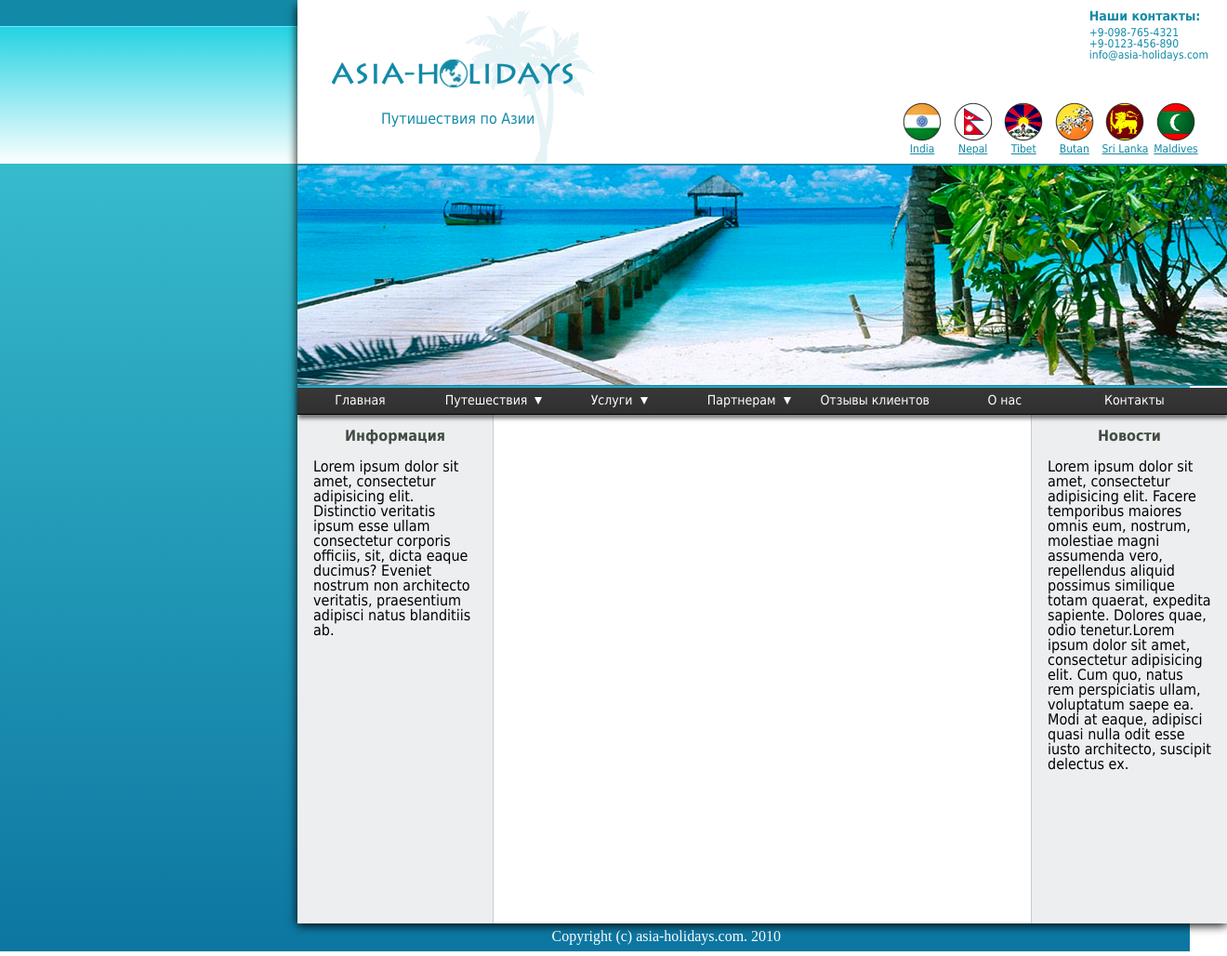
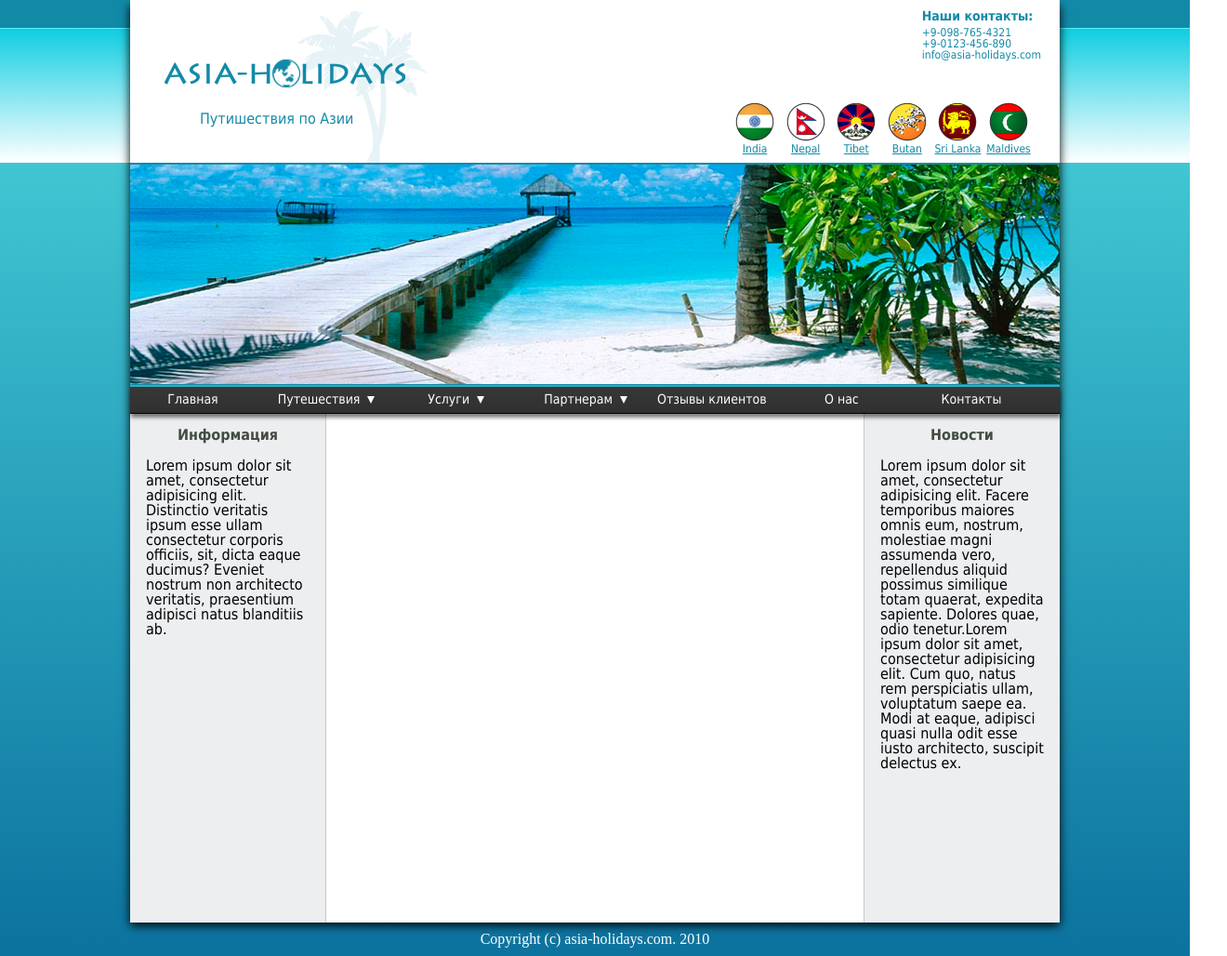
Before and after one commit to anatolii10/hw-4.io, a plain HTML site: page index.html in a window 1280 px wide. Shown: the whole page at 93% size, 1320 px wide, since content can reach past the window. Drawn offline with Linux system fonts and the light colour scheme.

Commit message:
correction on the recommendations

```diff
--- a/css/style.css
+++ b/css/style.css
@@ -1,36 +1,26 @@
-/*******************************ФОН**************************************/
-.fon1 {
-  background-color: #128aa7;
-  height: 28px;
-  width: 100%;
-}
-.fon2 {
-  background: linear-gradient(to bottom, #25d2e3, #fcfffe);
-  border-top: 1px solid #5ef0ff;
-  height: 147px;
-  width: 100%;
-}
-.fon3 {
-  background: linear-gradient(to top, #0c76a1, #37bbcc);
-  height: 847px;
-  width: 100%;
+/*****************************background**************************************/
+body {
+background: linear-gradient( to bottom, #128aa7 , #128aa7 30px,
+                                        #5ef0ff 30px, #5ef0ff 31px,
+                                        #10cde1 31px, #fff 175px,
+                                        #40c6d3 175px, #0c739f 1020px);
+background-repeat: no-repeat;
 }
 
 
-/*******************************Основная страница**********************/
+/*******************************Basis page**********************/
 .content {
-  position: absolute;
-  left: 25vw;
+  margin: 0 auto;
   font-family: Tahoma;
   width: 1000px;
   height: 989px;
   box-shadow: 0 6px 10px rgba(0,0,0,1);
 }
 
-/**************************************Голова***********************/
+/**********************************header***********************/
 header {
   background-color: white;
-  height: 176px;
+  height: 175px;
   width: 100%;
   color: #128aa7;
 }
@@ -44,13 +34,12 @@ header {
   margin-left: 25px;
 }
 .logo h3 {
-  position: absolute;
-  top: 120px;
-  left: 90px;
-
+  padding-top: 120px;
+  padding-left: 75px;
 }
 
-/****************************Контакты страны************************/
+
+/****************************Contact************************/
 .contact {
   float: right;
   margin-top: 10px;
@@ -82,13 +71,13 @@ header {
   font-size: 12px;
   color: #128aa7;
 }
-/****************************Фото***************************/
+/****************************Photo**************************/
 .photo {
   border-bottom: 1px solid #128aa7;
   border-top: 1px solid #138aa7;s
 }
 
-/************************************Меню*************************/
+/*****************************Menu*************************/
 .nav {
   position: relative;
   background: linear-gradient(to top, #303030, #373737);
@@ -154,7 +143,7 @@ li:hover > ul.submenu {
     display: block;
 }
 
-/*******************************Секция****************/
+/************************section****************/
 
 section {
   height: 547px;
@@ -203,6 +192,6 @@ footer {
   margin-top: 10px;
 }
 footer p {
-  margin: -24px 0 0 12% ;
+  padding: 10px;
   color: white;
 }
--- a/index.html
+++ b/index.html
@@ -49,7 +49,7 @@
                 <li><a href="#">Путишествия 3</a></li>
                 <li><a href="#">Путишествия 4</a></li>
                 <li><a href="#">Путишествия 5</a></li>
-              </ul>
+              </ul></li>
           <li><a href="#">Услуги <span class="triangle"></span></a>
             <ul class="submenu">
               <li><a href="#">Услуга 1</a></li>
@@ -86,11 +86,6 @@
       </section>
           </div>
           </div>
-
-  <div class="fon1"></div>
-  <div class="fon2"></div>
-  <div class="fon3"></div>
-
           <footer>
           <p>Copyright (c) asia-holidays.com. 2010</p>
           </footer>
```
Lines whose indentation alone changed are shown as unchanged.
